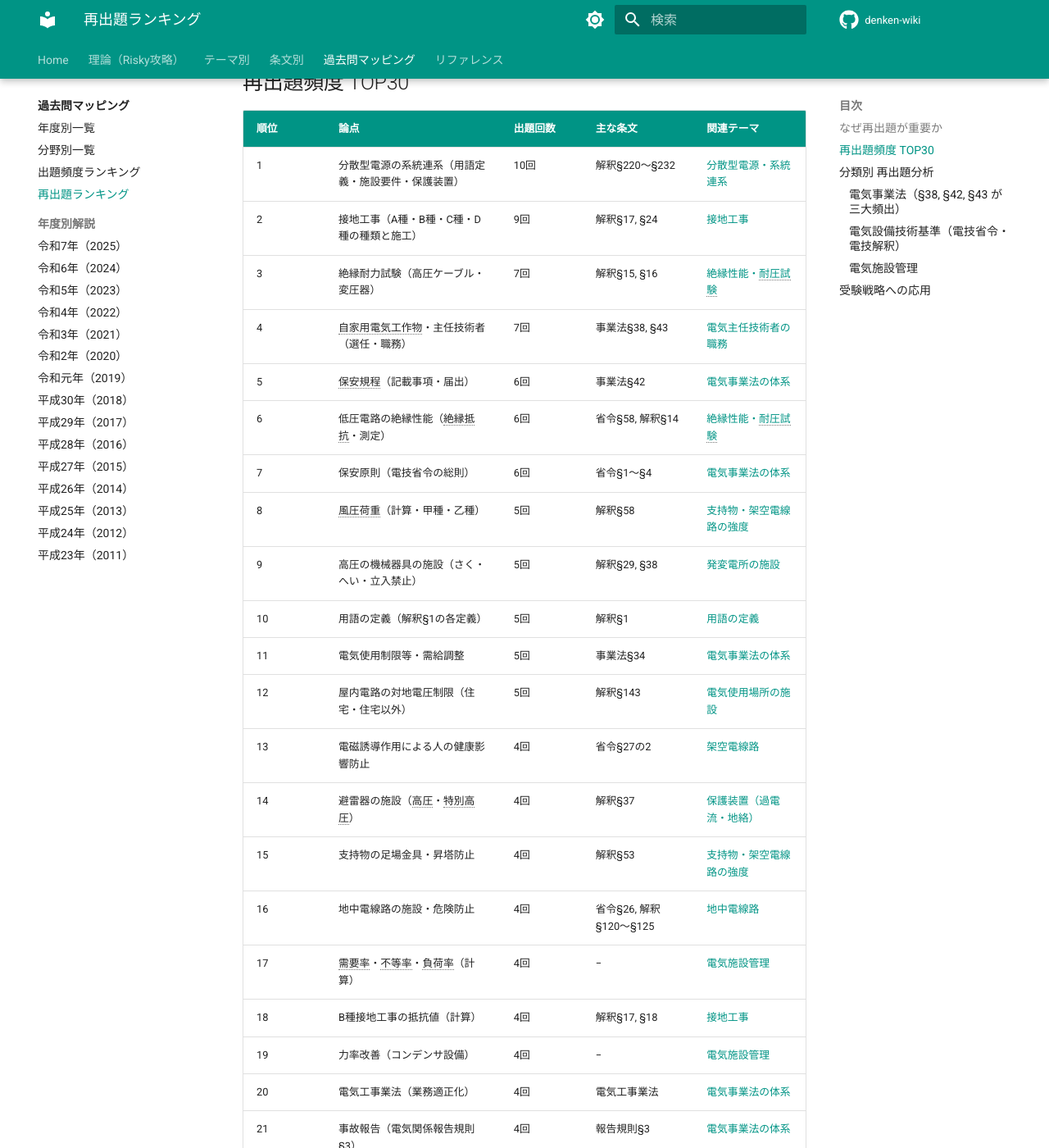
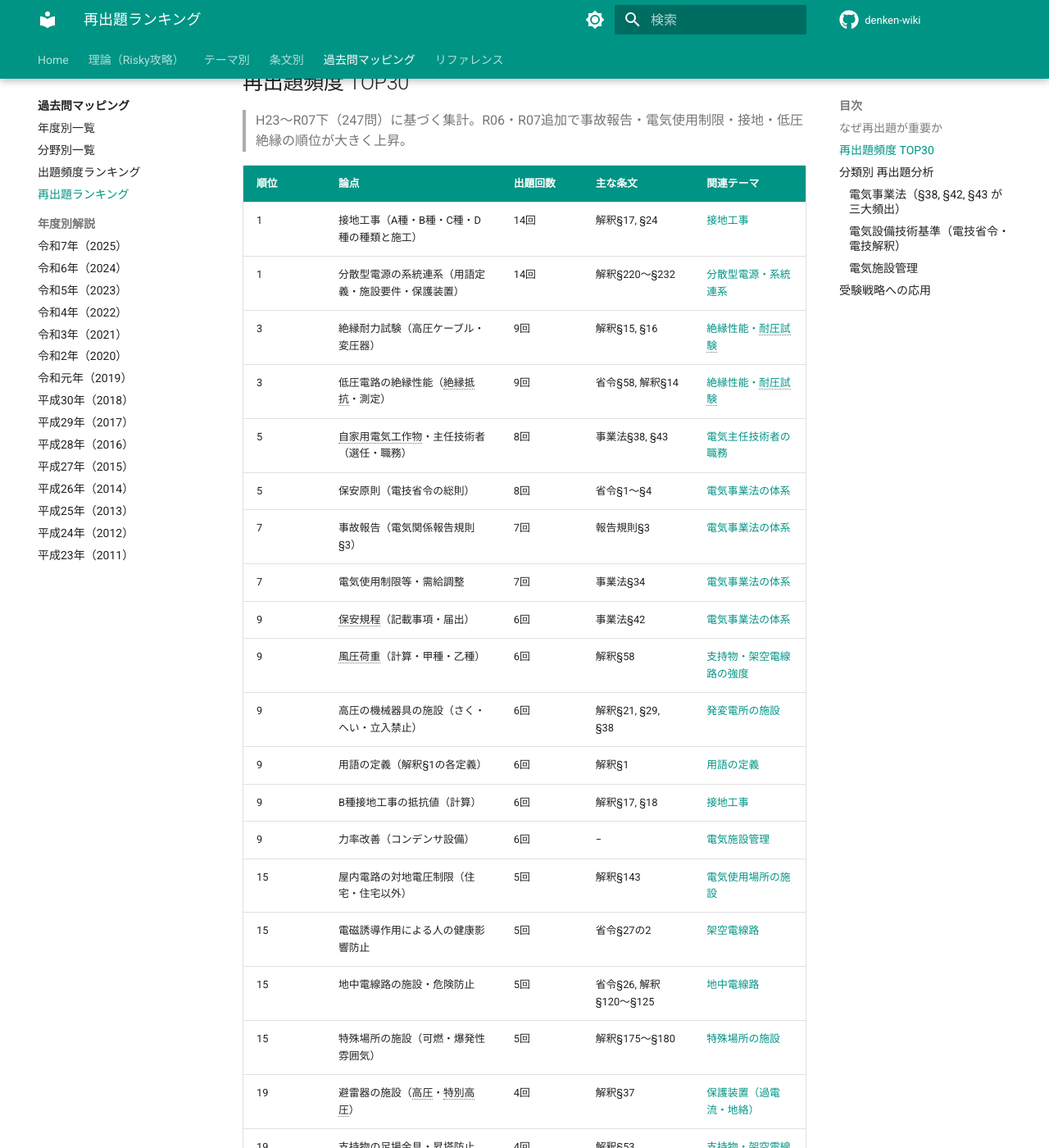
Before and after one commit to kfurufuru/denken-wiki, an MkDocs documentation site: the page built from docs/kakomon/reuse-ranking.md, in a window 1280 px wide and 1400 px high, scrolled down 476 px. Shown: the whole window at 82% size. Built offline with MkDocs 1.6.1 and Material for MkDocs 9.7.7, drawn with Linux system fonts in a browser that asks for light colours; comment, search, counter and statistics services are not loaded; some of the changed text lies outside the part shown.

Commit message:
update ranking pages for R06/R07 data (H23-R07 247問)
- ranking.md: 195問→247問, 形式分布を実データで更新（穴埋147/計算57/論説42問）
- reuse-ranking.md: TOP30の出題回数と順位を全面更新
  - 接地工事 9回→14回、分散型電源 10回→14回（同率1位）
  - 事故報告 4回→7回（21位→7位に大幅上昇）
  - 低圧電路の絶縁性能 6回→9回（6位→3位）
- main.py: 星評価閾値を247問ベースに調整

Co-Authored-By: Claude Sonnet 4.6 <noreply@anthropic.com>

```diff
--- a/docs/kakomon/reuse-ranking.md
+++ b/docs/kakomon/reuse-ranking.md
@@ -12,38 +12,40 @@ tags: [過去問, 再出題, 攻略]
 
 ## 再出題頻度 TOP30
 
+> H23〜R07下（247問）に基づく集計。R06・R07追加で事故報告・電気使用制限・接地・低圧絶縁の順位が大きく上昇。
+
 | 順位 | 論点 | 出題回数 | 主な条文 | 関連テーマ |
 |------|------|----------|----------|-----------|
-| 1 | 分散型電源の系統連系（用語定義・施設要件・保護装置） | 10回 | 解釈§220〜§232 | [分散型電源・系統連系](../themes/bunsan-dengen.md) |
-| 2 | 接地工事（A種・B種・C種・D種の種類と施工） | 9回 | 解釈§17, §24 | [接地工事](../themes/setsuchi.md) |
-| 3 | 絶縁耐力試験（高圧ケーブル・変圧器） | 7回 | 解釈§15, §16 | [絶縁性能・耐圧試験](../themes/zetsuen.md) |
-| 4 | 自家用電気工作物・主任技術者（選任・職務） | 7回 | 事業法§38, §43 | [電気主任技術者の職務](../themes/shunin-gijutsusha.md) |
-| 5 | 保安規程（記載事項・届出） | 6回 | 事業法§42 | [電気事業法の体系](../themes/jigyoho-taikei.md) |
-| 6 | 低圧電路の絶縁性能（絶縁抵抗・測定） | 6回 | 省令§58, 解釈§14 | [絶縁性能・耐圧試験](../themes/zetsuen.md) |
-| 7 | 保安原則（電技省令の総則） | 6回 | 省令§1〜§4 | [電気事業法の体系](../themes/jigyoho-taikei.md) |
-| 8 | 風圧荷重（計算・甲種・乙種） | 5回 | 解釈§58 | [支持物・架空電線路の強度](../themes/shijimono.md) |
-| 9 | 高圧の機械器具の施設（さく・へい・立入禁止） | 5回 | 解釈§29, §38 | [発変電所の施設](../themes/hatsuhendenjo.md) |
-| 10 | 用語の定義（解釈§1の各定義） | 5回 | 解釈§1 | [用語の定義](../themes/yogo-teigi.md) |
-| 11 | 電気使用制限等・需給調整 | 5回 | 事業法§34 | [電気事業法の体系](../themes/jigyoho-taikei.md) |
-| 12 | 屋内電路の対地電圧制限（住宅・住宅以外） | 5回 | 解釈§143 | [電気使用場所の施設](../themes/shiyo-basho.md) |
-| 13 | 電磁誘導作用による人の健康影響防止 | 4回 | 省令§27の2 | [架空電線路](../themes/kachiku-densen.md) |
-| 14 | 避雷器の施設（高圧・特別高圧） | 4回 | 解釈§37 | [保護装置（過電流・地絡）](../themes/hogo-sochi.md) |
-| 15 | 支持物の足場金具・昇塔防止 | 4回 | 解釈§53 | [支持物・架空電線路の強度](../themes/shijimono.md) |
-| 16 | 地中電線路の施設・危険防止 | 4回 | 省令§26, 解釈§120〜§125 | [地中電線路](../themes/chichuu-densen.md) |
-| 17 | 需要率・不等率・負荷率（計算） | 4回 | − | [電気施設管理](../themes/shisetsu-kanri.md) |
-| 18 | B種接地工事の抵抗値（計算） | 4回 | 解釈§17, §18 | [接地工事](../themes/setsuchi.md) |
-| 19 | 力率改善（コンデンサ設備） | 4回 | − | [電気施設管理](../themes/shisetsu-kanri.md) |
-| 20 | 電気工事業法（業務適正化） | 4回 | 電気工事業法 | [電気事業法の体系](../themes/jigyoho-taikei.md) |
-| 21 | 事故報告（電気関係報告規則§3） | 4回 | 報告規則§3 | [電気事業法の体系](../themes/jigyoho-taikei.md) |
-| 22 | 常時監視をしない発電所の施設 | 4回 | 解釈§47, §48 | [発変電所の施設](../themes/hatsuhendenjo.md) |
-| 23 | 特殊場所の施設（可燃・爆発性雰囲気） | 4回 | 解釈§175〜§180 | [特殊場所の施設](../themes/tokushu-basho.md) |
-| 24 | 高圧保安工事（高圧架空電線） | 3回 | 解釈§82 | [架空電線路](../themes/kachiku-densen.md) |
+| 1 | 接地工事（A種・B種・C種・D種の種類と施工） | 14回 | 解釈§17, §24 | [接地工事](../themes/setsuchi.md) |
+| 1 | 分散型電源の系統連系（用語定義・施設要件・保護装置） | 14回 | 解釈§220〜§232 | [分散型電源・系統連系](../themes/bunsan-dengen.md) |
+| 3 | 絶縁耐力試験（高圧ケーブル・変圧器） | 9回 | 解釈§15, §16 | [絶縁性能・耐圧試験](../themes/zetsuen.md) |
+| 3 | 低圧電路の絶縁性能（絶縁抵抗・測定） | 9回 | 省令§58, 解釈§14 | [絶縁性能・耐圧試験](../themes/zetsuen.md) |
+| 5 | 自家用電気工作物・主任技術者（選任・職務） | 8回 | 事業法§38, §43 | [電気主任技術者の職務](../themes/shunin-gijutsusha.md) |
+| 5 | 保安原則（電技省令の総則） | 8回 | 省令§1〜§4 | [電気事業法の体系](../themes/jigyoho-taikei.md) |
+| 7 | 事故報告（電気関係報告規則§3） | 7回 | 報告規則§3 | [電気事業法の体系](../themes/jigyoho-taikei.md) |
+| 7 | 電気使用制限等・需給調整 | 7回 | 事業法§34 | [電気事業法の体系](../themes/jigyoho-taikei.md) |
+| 9 | 保安規程（記載事項・届出） | 6回 | 事業法§42 | [電気事業法の体系](../themes/jigyoho-taikei.md) |
+| 9 | 風圧荷重（計算・甲種・乙種） | 6回 | 解釈§58 | [支持物・架空電線路の強度](../themes/shijimono.md) |
+| 9 | 高圧の機械器具の施設（さく・へい・立入禁止） | 6回 | 解釈§21, §29, §38 | [発変電所の施設](../themes/hatsuhendenjo.md) |
+| 9 | 用語の定義（解釈§1の各定義） | 6回 | 解釈§1 | [用語の定義](../themes/yogo-teigi.md) |
+| 9 | B種接地工事の抵抗値（計算） | 6回 | 解釈§17, §18 | [接地工事](../themes/setsuchi.md) |
+| 9 | 力率改善（コンデンサ設備） | 6回 | − | [電気施設管理](../themes/shisetsu-kanri.md) |
+| 15 | 屋内電路の対地電圧制限（住宅・住宅以外） | 5回 | 解釈§143 | [電気使用場所の施設](../themes/shiyo-basho.md) |
+| 15 | 電磁誘導作用による人の健康影響防止 | 5回 | 省令§27の2 | [架空電線路](../themes/kachiku-densen.md) |
+| 15 | 地中電線路の施設・危険防止 | 5回 | 省令§26, 解釈§120〜§125 | [地中電線路](../themes/chichuu-densen.md) |
+| 15 | 特殊場所の施設（可燃・爆発性雰囲気） | 5回 | 解釈§175〜§180 | [特殊場所の施設](../themes/tokushu-basho.md) |
+| 19 | 避雷器の施設（高圧・特別高圧） | 4回 | 解釈§37 | [保護装置（過電流・地絡）](../themes/hogo-sochi.md) |
+| 19 | 支持物の足場金具・昇塔防止 | 4回 | 解釈§53 | [支持物・架空電線路の強度](../themes/shijimono.md) |
+| 19 | 需要率・不等率・負荷率（計算） | 4回 | − | [電気施設管理](../themes/shisetsu-kanri.md) |
+| 19 | 電気工事業法（業務適正化） | 4回 | 電気工事業法 | [電気事業法の体系](../themes/jigyoho-taikei.md) |
+| 19 | 常時監視をしない発電所の施設 | 4回 | 解釈§47, §48 | [発変電所の施設](../themes/hatsuhendenjo.md) |
+| 19 | 変流器（計器用変成器）の原理・取扱い | 4回 | − | [電気施設管理](../themes/shisetsu-kanri.md) |
+| 25 | 高圧保安工事（高圧架空電線） | 3回 | 解釈§82 | [架空電線路](../themes/kachiku-densen.md) |
 | 25 | 低圧幹線の施設（過電流保護） | 3回 | 解釈§148 | [配線工事・屋内配線](../themes/haisen-koji.md) |
-| 26 | 電気使用場所での配線の使用電線 | 3回 | 省令§57 | [電線・ケーブルの選定](../themes/densen-cable.md) |
-| 27 | 電気さくの施設 | 3回 | 解釈§192 | [特殊場所の施設](../themes/tokushu-basho.md) |
-| 28 | ライティングダクト工事での屋内配線 | 3回 | 解釈§166 | [配線工事・屋内配線](../themes/haisen-koji.md) |
-| 29 | 太陽電池モジュールの絶縁性能 | 3回 | 解釈§200 | [絶縁性能・耐圧試験](../themes/zetsuen.md) |
-| 30 | 変流器（計器用変成器）の原理・取扱い | 3回 | − | [電気施設管理](../themes/shisetsu-kanri.md) |
+| 25 | 電気使用場所での配線の使用電線 | 3回 | 省令§57 | [電線・ケーブルの選定](../themes/densen-cable.md) |
+| 25 | 電気さくの施設 | 3回 | 解釈§192 | [特殊場所の施設](../themes/tokushu-basho.md) |
+| 25 | ライティングダクト工事での屋内配線 | 3回 | 解釈§166 | [配線工事・屋内配線](../themes/haisen-koji.md) |
+| 25 | 太陽電池モジュールの絶縁性能 | 3回 | 解釈§200 | [絶縁性能・耐圧試験](../themes/zetsuen.md) |
 
 ## 分類別 再出題分析
 
@@ -69,4 +71,4 @@ tags: [過去問, 再出題, 攻略]
 
 ---
 
-*最終更新: 2026-03-30（H23〜R05下全195問のデータに基づく集計）*
+*最終更新: 2026-04-03（H23〜R07下全247問のデータに基づく集計）*
```
Also changed, not shown: docs/kakomon/ranking.md (+5 -5 lines), main.py (+5 -5 lines).
